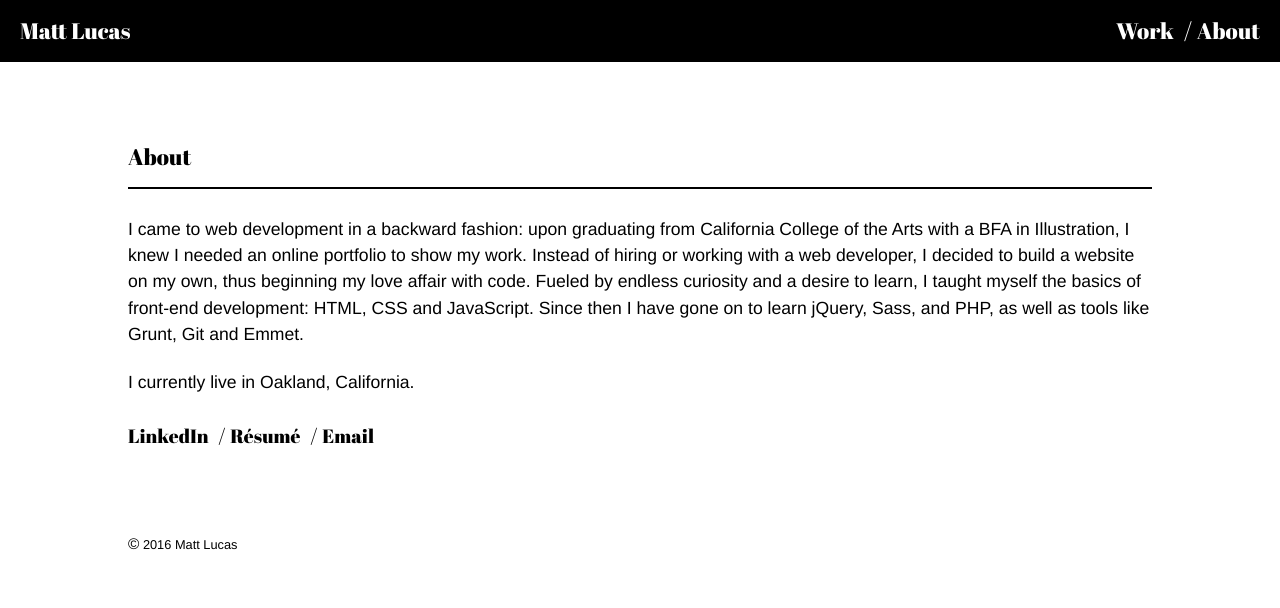
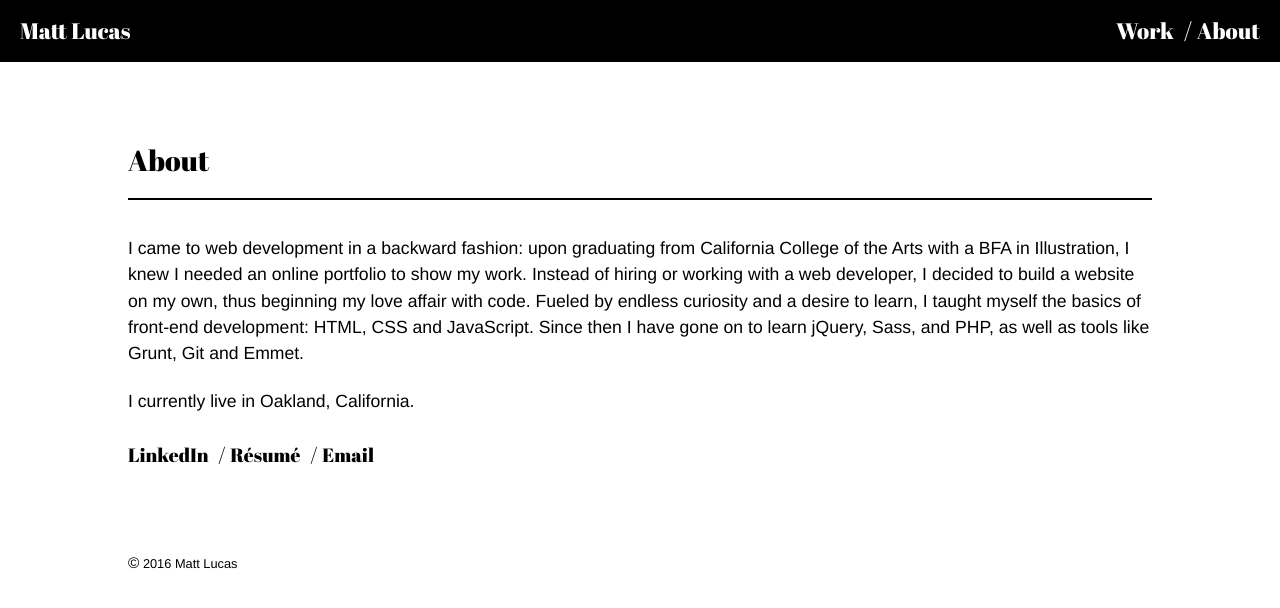
Before and after one commit to mattdavidlucas/mattdavidlucas.github.io, a Jekyll site: the page built from about.html, in a window 1280 px wide. Shown: the top 608 px of the page. Built offline with Jekyll 4.4.1, drawn with Linux system fonts in a browser that asks for light colours; nearby versions of some CDN libraries; some web fonts are replaced.

Commit message:
CSS adjustments.

```diff
--- a/_sass/_layout.scss
+++ b/_sass/_layout.scss
@@ -11,7 +11,7 @@
 	}
 
 	@media only screen and (min-width: 1475px) {
-		max-width: 1300px;
+		max-width: 1200px;
 	}
 }
 
@@ -88,7 +88,7 @@
 .site-header {
 	.horizontal-links {
 		margin: 0 auto;
-		width: 160px;
+		width: 147px;
 	}
 }
 
@@ -106,7 +106,7 @@
 		a {
 			color: #000;
 			&:visited { color: #000; }
-			&:hover { color: #000; }
+			&:hover { color: $hoverColor; }
 		}
 	}
 }
--- a/_sass/_typography.scss
+++ b/_sass/_typography.scss
@@ -56,7 +56,7 @@
 	margin-bottom: 1.2em;
 	padding-bottom: 0.8em;
 
-	@media only screen and (min-width: 1500px) {
+	@media only screen and (min-width: 960px) {
 		font-size: $medium-headline;
 	}
 }
```
